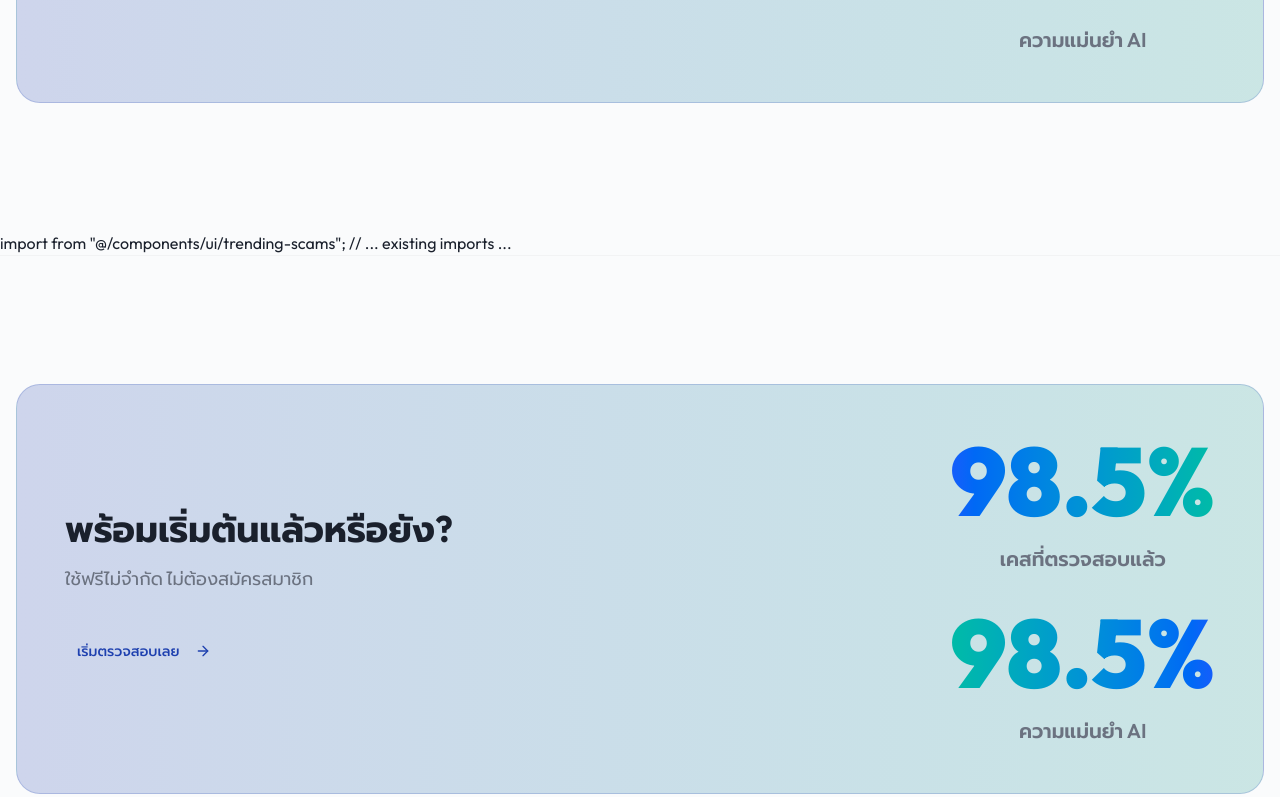
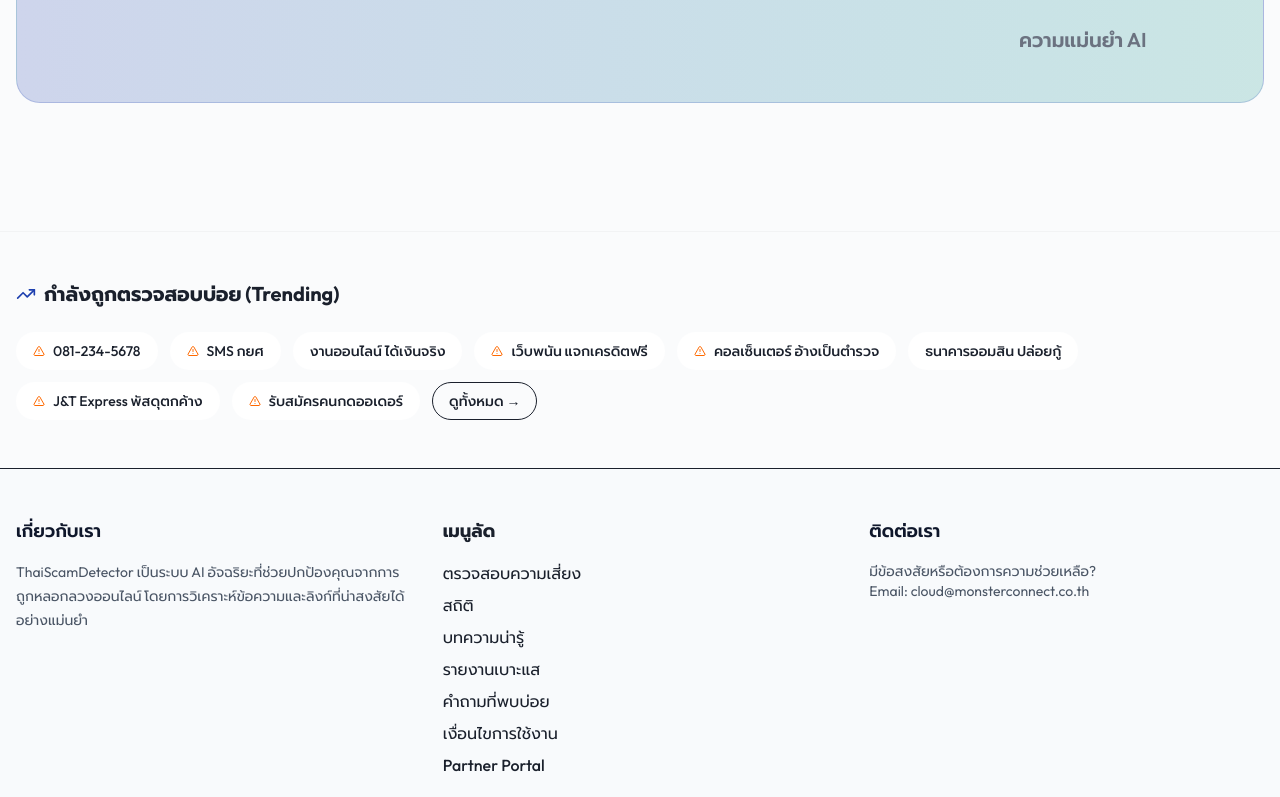
Before and after one commit to nutthakorn7/ThaiScamBench, a Next.js app in the folder frontend/: page / in a window 1280 px wide. Shown: the part 2000-2797 px from the top of the page. Built offline with nearby package versions, Linux system fonts and the light colour scheme; no server answers; a web font is replaced by a local one.

Commit message:
fix(frontend): Remove duplicate sections and invalid import in page.tsx

```diff
--- a/frontend/app/page.tsx
+++ b/frontend/app/page.tsx
@@ -188,50 +188,6 @@ export default function Home() {
           </div>
         </div>
       </section>
-
-
-import { TrendingScams } from "@/components/ui/trending-scams";
-
-// ... existing imports ...
-
-      {/* Stats Preview (Mock for now, will connect API later) */}
-      <section className="py-20 md:py-32 border-t border-border/40">
-        <div className="container px-4 mx-auto">
-          <div className="flex flex-col md:flex-row items-center justify-between gap-12 rounded-3xl bg-gradient-to-r from-primary/20 to-accent/20 p-8 md:p-12 border border-primary/20">
-            <div className="flex-1 text-center md:text-left">
-              <h2 className="text-3xl md:text-4xl font-bold mb-4">
-                พร้อมเริ่มต้นแล้วหรือยัง?
-              </h2>
-              <p className="text-lg text-muted-foreground mb-6">
-                ใช้ฟรีไม่จำกัด ไม่ต้องสมัครสมาชิก
-              </p>
-              <Link href="/check">
-                <Button variant="ghost" className="group mt-4 text-primary hover:text-primary/80 hover:bg-transparent p-0">
-                  เริ่มตรวจสอบเลย
-                  <ArrowRight className="ml-2 h-5 w-5 group-hover:translate-x-1 transition-transform" />
-                </Button>
-              </Link>
-            </div>
-            <div className="relative">
-              <div className="flex flex-col gap-8 text-center">
-                <div>
-                  <div className="text-7xl md:text-8xl font-black bg-clip-text text-transparent bg-gradient-to-r from-blue-600 to-teal-500 mb-4">
-                    98.5%
-                  </div>
-                  <div className="text-lg md:text-xl text-muted-foreground font-semibold">เคสที่ตรวจสอบแล้ว</div>
-                </div>
-                <div>
-                  <div className="text-7xl md:text-8xl font-black bg-clip-text text-transparent bg-gradient-to-r from-teal-500 to-blue-600 mb-4">
-                    98.5%
-                  </div>
-                  <div className="text-lg md:text-xl text-muted-foreground font-semibold">ความแม่นยำ AI</div>
-                </div>
-              </div>
-            </div>
-          </div>
-        </div>
-      </section>
-
       {/* Internal Linking for SEO */}
       <TrendingScams />
 
```
